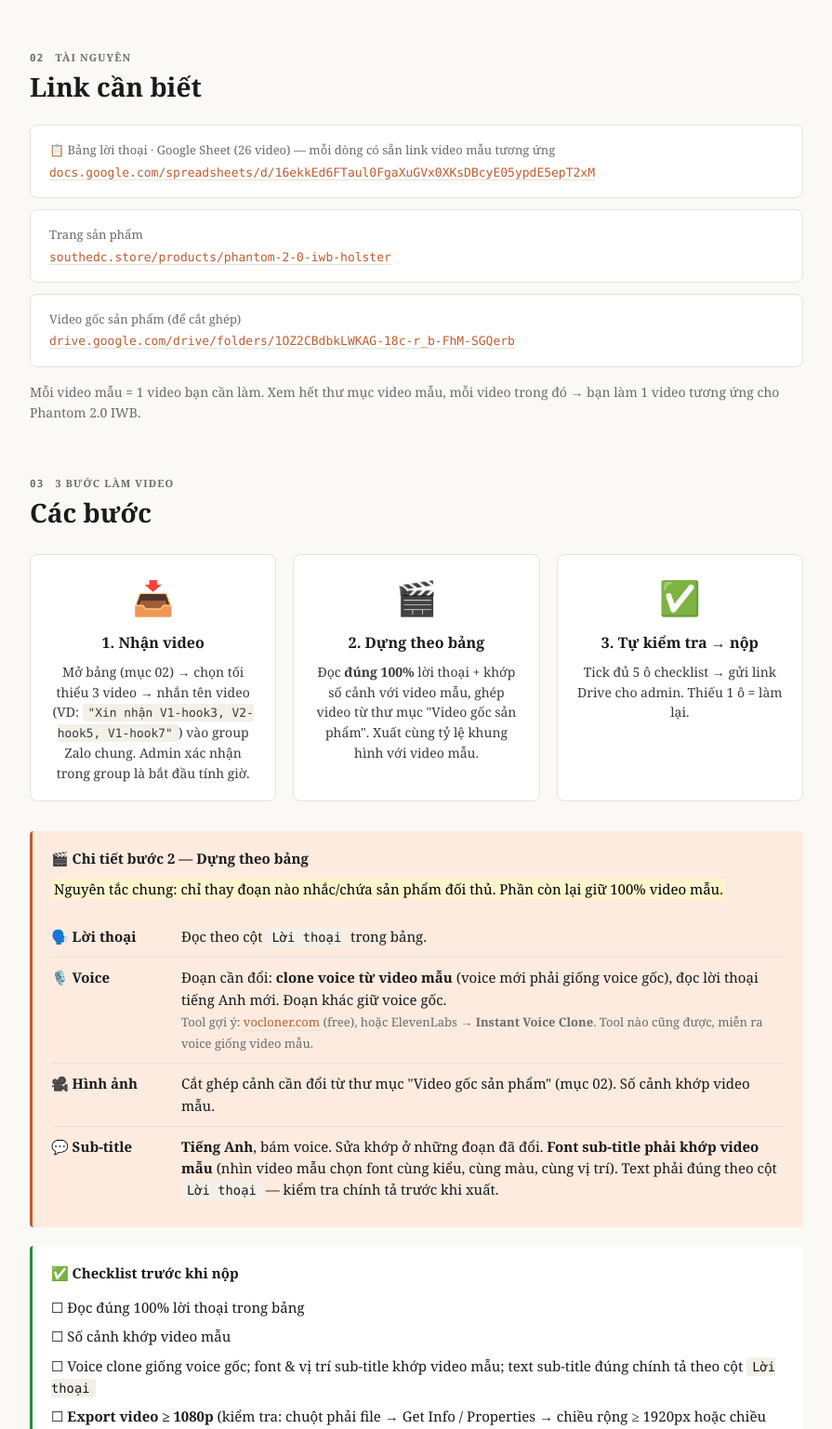
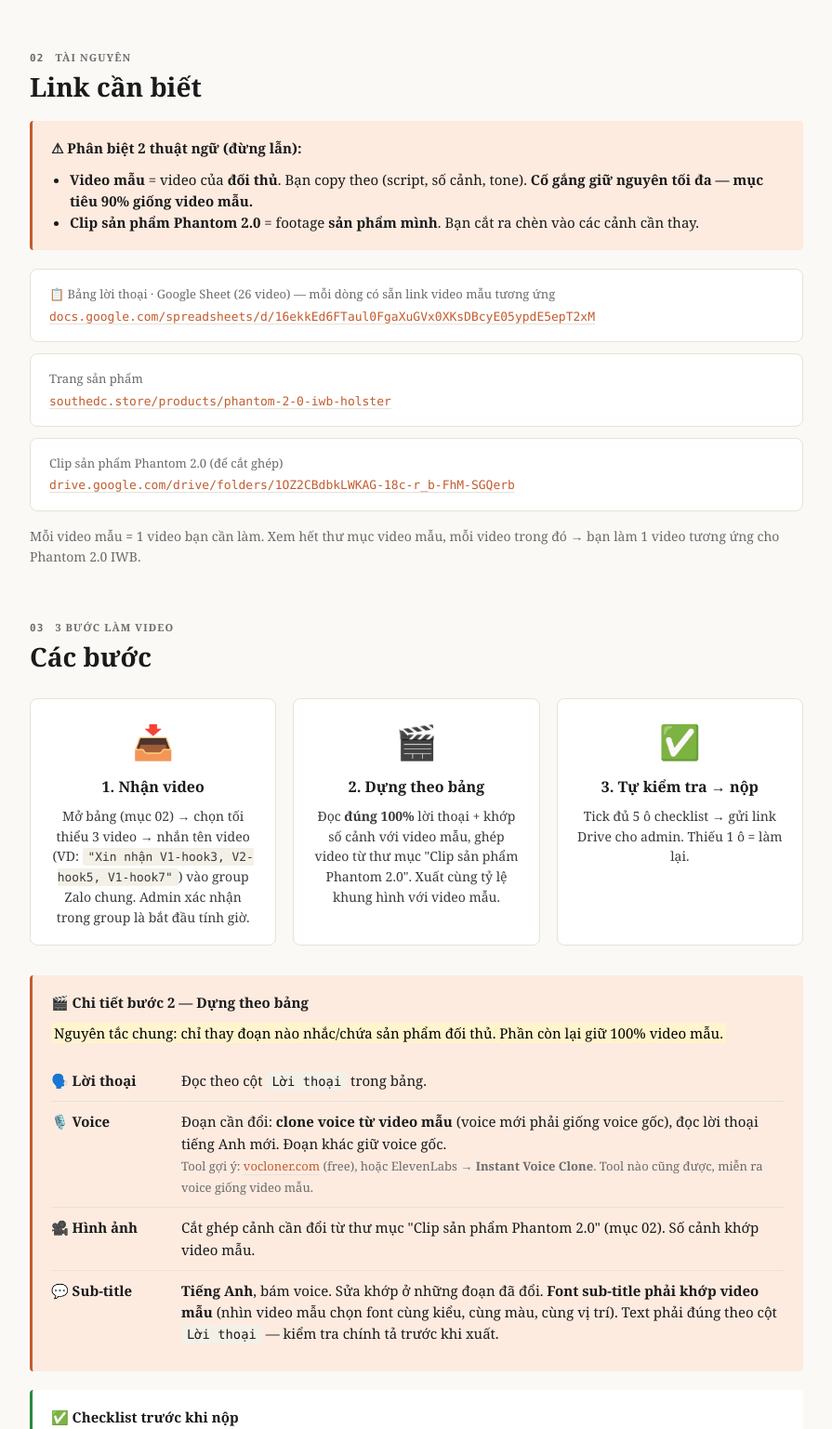
Before and after one commit to Seanle5499/phantom-brief, a plain HTML site: page index.html in a window 1280 px wide. Shown: the part 547-2084 px from the top of the page at 93% size, without its empty margins (192-1087 px from the left). Drawn offline with Linux system fonts and the light colour scheme.

Commit message:
clarify: video mẫu (đối thủ) vs clip sản phẩm Phantom 2.0
- rename "Video gốc sản phẩm" → "Clip sản phẩm Phantom 2.0"
- add callout in section 02 phân biệt 2 thuật ngữ
- goal: giữ 90% video mẫu

```diff
--- a/index.html
+++ b/index.html
@@ -99,7 +99,7 @@
       <div><b>Chủ dự án</b> SouthEDC</div>
       <div><b>Giá</b> 200k / video</div>
     </div>
-    <p class="lede">Mỗi video mẫu → bạn dựng 1 video tương ứng. Lời thoại đã có sẵn trong bảng Google Sheet, chỉ việc đọc đúng. Hình ảnh cắt ghép từ thư mục video gốc sản phẩm, dựng lại y như video mẫu. Không cần nghĩ thêm, không cần sáng tạo.</p>
+    <p class="lede">Mỗi video mẫu (của đối thủ) → bạn dựng 1 video tương ứng. Lời thoại đã có sẵn trong bảng Google Sheet, chỉ việc đọc đúng. Hình ảnh cắt ghép từ thư mục clip sản phẩm Phantom 2.0, dựng lại y như video mẫu. Không cần nghĩ thêm, không cần sáng tạo.</p>
 
   </div>
 
@@ -114,7 +114,15 @@
     <h2><span class="num">02</span> Tài nguyên</h2>
     <h3>Link cần biết</h3>
 
-    <div class="assets" style="margin-top:24px;">
+    <div class="callout" style="margin-top:20px;">
+      <b>⚠ Phân biệt 2 thuật ngữ (đừng lẫn):</b>
+      <ul style="margin:10px 0 0; padding-left:20px; font-size:15px;">
+        <li><b>Video mẫu</b> = video của <b>đối thủ</b>. Bạn copy theo (script, số cảnh, tone). <b>Cố gắng giữ nguyên tối đa — mục tiêu 90% giống video mẫu.</b></li>
+        <li><b>Clip sản phẩm Phantom 2.0</b> = footage <b>sản phẩm mình</b>. Bạn cắt ra chèn vào các cảnh cần thay.</li>
+      </ul>
+    </div>
+
+    <div class="assets" style="margin-top:20px;">
       <div class="row">
         <div>
           <div class="lbl">📋 Bảng lời thoại · Google Sheet (26 video) — mỗi dòng có sẵn link video mẫu tương ứng</div>
@@ -129,7 +137,7 @@
       </div>
       <div class="row">
         <div>
-          <div class="lbl">Video gốc sản phẩm (để cắt ghép)</div>
+          <div class="lbl">Clip sản phẩm Phantom 2.0 (để cắt ghép)</div>
           <a class="url" href="https://drive.google.com/drive/folders/1OZ2CBdbkLWKAG-18c-r_b-FhM-SGQerb" target="_blank">drive.google.com/drive/folders/1OZ2CBdbkLWKAG-18c-r_b-FhM-SGQerb</a>
         </div>
       </div>
@@ -150,7 +158,7 @@
       <div class="card" style="text-align:center;">
         <div style="font-size:36px; margin-bottom:8px;">🎬</div>
         <h4>2. Dựng theo bảng</h4>
-        <p style="margin-top:8px;">Đọc <b>đúng 100%</b> lời thoại + khớp số cảnh với video mẫu, ghép video từ thư mục "Video gốc sản phẩm". Xuất cùng tỷ lệ khung hình với video mẫu.</p>
+        <p style="margin-top:8px;">Đọc <b>đúng 100%</b> lời thoại + khớp số cảnh với video mẫu, ghép video từ thư mục "Clip sản phẩm Phantom 2.0". Xuất cùng tỷ lệ khung hình với video mẫu.</p>
       </div>
       <div class="card" style="text-align:center;">
         <div style="font-size:36px; margin-bottom:8px;">✅</div>
@@ -174,7 +182,7 @@
         </tr>
         <tr style="border-bottom:1px solid var(--line);">
           <td style="padding:10px 0; vertical-align:top;"><b>🎥 Hình ảnh</b></td>
-          <td style="padding:10px 0;">Cắt ghép cảnh cần đổi từ thư mục "Video gốc sản phẩm" (mục 02). Số cảnh khớp video mẫu.</td>
+          <td style="padding:10px 0;">Cắt ghép cảnh cần đổi từ thư mục "Clip sản phẩm Phantom 2.0" (mục 02). Số cảnh khớp video mẫu.</td>
         </tr>
         <tr>
           <td style="padding:10px 0; vertical-align:top;"><b>💬 Sub-title</b></td>
```
